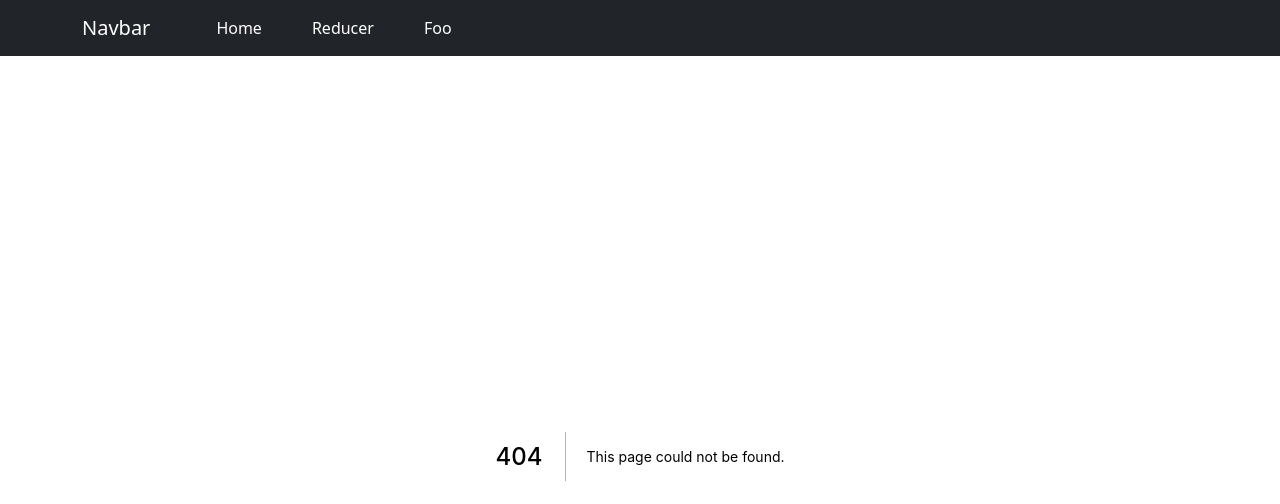
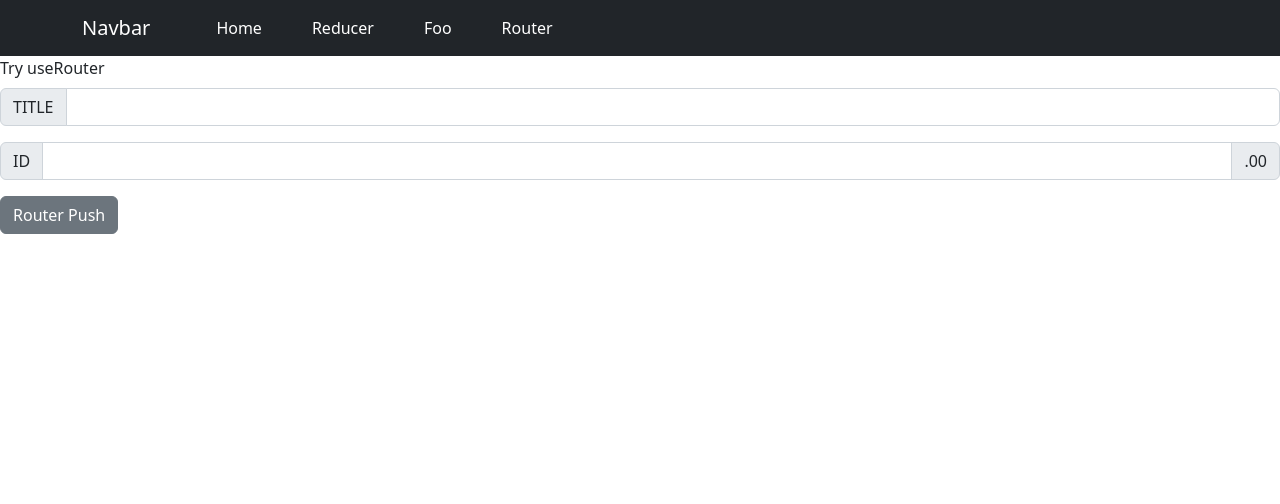
Before and after one commit to SeJin12/next-template, a Next.js app: page /components/RouterPush in a window 1280 px wide. Before the commit this address had no page. Shown: the top 504 px of the page. Built offline with nearby package versions, Linux system fonts and the light colour scheme.

Commit message:
404 page, dynamic router

```diff
--- /dev/null
+++ b/pages/api/data/[id].js
@@ -0,0 +1,4 @@
+
+export default function Data(req, res) {
+   res.status(200).json('return text');
+}
--- /dev/null
+++ b/pages/api/data/index.js
@@ -0,0 +1,5 @@
+export default function handler(req, res) {
+  console.log("/api/data/root");
+  console.log(req);
+  res.status(200).json({ "a:": "a" });
+}
--- a/pages/api/searchMovie/[id].js
+++ b/pages/api/searchMovie/[id].js
@@ -19,7 +19,10 @@ export default function handler(req, res) {
         res.status(500).json({ err });
       });
   } else if (req.method == "POST") {
+    //
   } else if (req.method == "PUT") {
+    //
   } else if (req.method == "DELETE") {
+    //
   }
 }
--- /dev/null
+++ b/pages/components/RouterPush.js
@@ -0,0 +1,41 @@
+import { useRouter } from "next/router";
+import { useRef, useState } from "react";
+import { Button, Form, InputGroup } from "react-bootstrap";
+
+const RouterPush = () => {
+  const title = useRef("");
+  const id = useRef(0);
+
+  const router = useRouter();
+  const onClick = (title, id) => {
+    router.push(`/components/dynamic/${title}/${id}`);
+  };
+
+  return (
+    <div>
+      <Form.Label htmlFor="basic-url">Try useRouter</Form.Label>
+      <InputGroup className="mb-3">
+        <InputGroup.Text id="basic-addon3">TITLE</InputGroup.Text>
+        <Form.Control
+          id="basic-url"
+          aria-describedby="basic-addon3"
+          ref={title}
+        />
+      </InputGroup>
+
+      <InputGroup className="mb-3">
+        <InputGroup.Text>ID</InputGroup.Text>
+        <Form.Control aria-label="Amount (to the nearest dollar)" ref={id} />
+        <InputGroup.Text>.00</InputGroup.Text>
+      </InputGroup>
+      <Button
+        variant="secondary"
+        onClick={() => onClick(title.current.value, id.current.value)}
+      >
+        Router Push
+      </Button>
+    </div>
+  );
+};
+
+export default RouterPush;
--- a/pages/frame/Navigation.js
+++ b/pages/frame/Navigation.js
@@ -5,6 +5,7 @@ const contents = [
   { href: "/", text: "Home" },
   { href: "/components/BasicReducer", text: "Reducer" },
   { href: "/components/Foo", text: "Foo" },
+  { href: "/components/RouterPush", text: "Router" }
 ];
 
 const Navigation = () => {
--- a/pages/index.js
+++ b/pages/index.js
@@ -1,5 +1,5 @@
+import Movies from "@components/Movies";
 import { useState } from "react";
-import Movies from "@components/Movies";
 
 export default function Home() {
   const [pageIndex, setPageIndex] = useState(1);
```
Also changed, not shown: pages/404.js (added, +17 -0 lines), pages/components/Foo.js (+9 -9 lines), pages/components/dynamic/[...params].js (added, +23 -0 lines), 1 other file (tests, documents, lock files or other folders).
